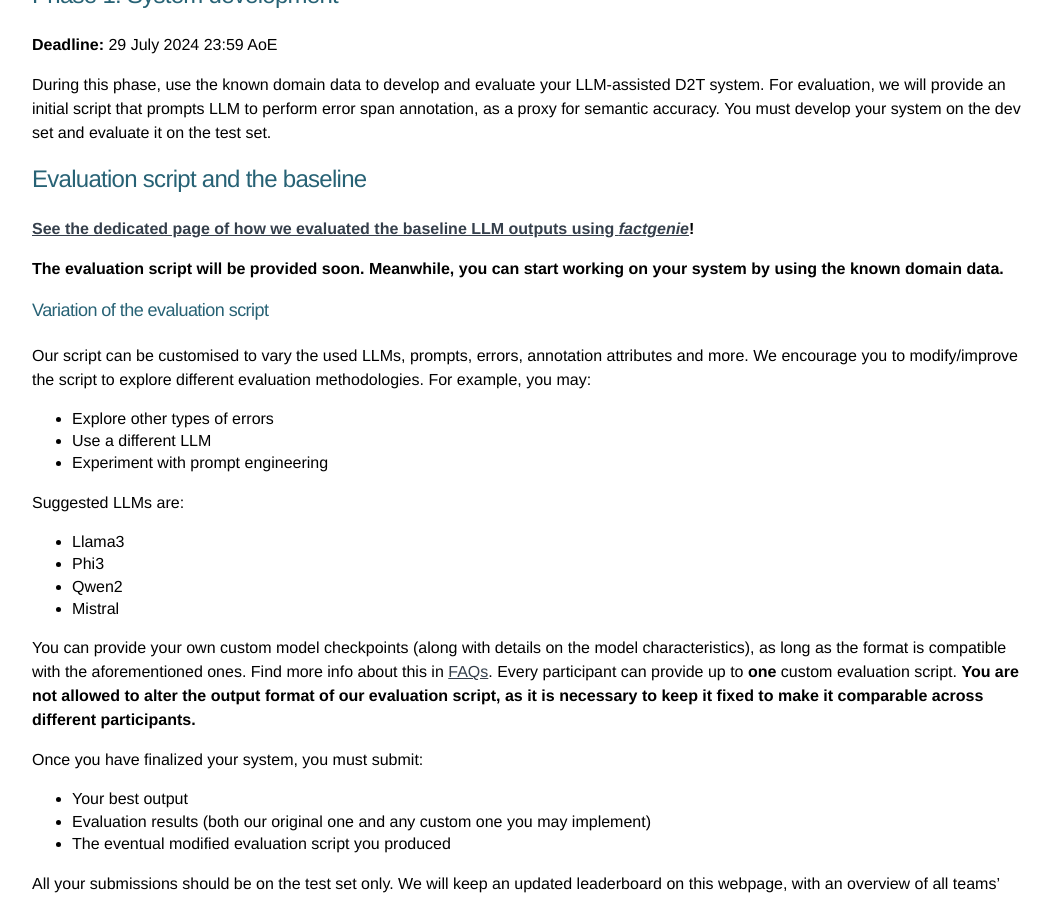
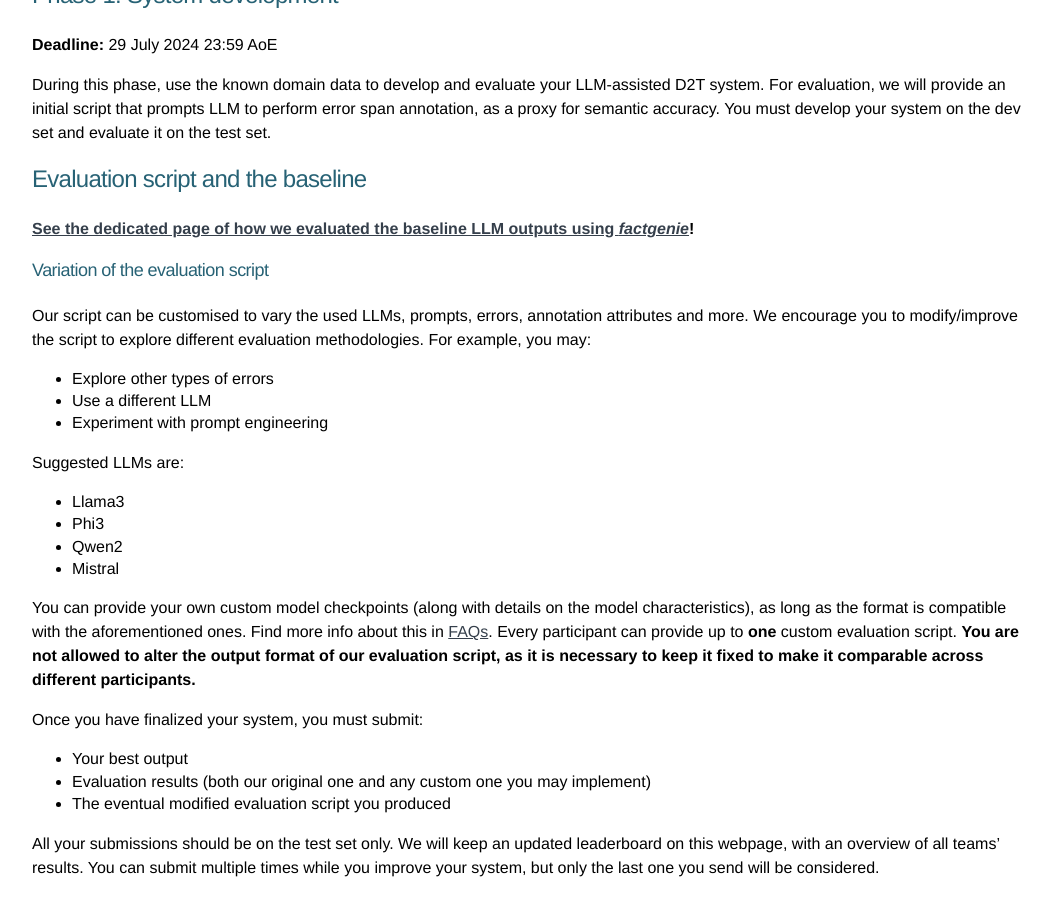
Before and after one commit to practicald2t/practicald2t.github.io, a Jekyll site: the page built from pages/shared_task.md, in a window 1280 px wide and 900 px high, scrolled down 1003 px. Shown: the whole window, without its empty margins (108-1160 px from the left). Built offline with Jekyll 4.4.1, drawn with Linux system fonts in a browser that asks for light colours.

Commit message:
remove release soon

```diff
--- a/pages/shared_task.md
+++ b/pages/shared_task.md
@@ -43,7 +43,6 @@ During this phase, use the known domain data to develop and evaluate your LLM-as
 
 **[See the dedicated page of how we evaluated the baseline LLM outputs using _factgenie_](/pages/shared_task_evaluation_script)!**
 
-**The evaluation script will be provided soon. Meanwhile, you can start working on your system by using the known domain data.**
 
 ### Variation of the evaluation script
 Our script can be customised to vary the used LLMs, prompts, errors, annotation attributes and more. We encourage you to modify/improve the script to explore different evaluation methodologies. For example, you may:
```
